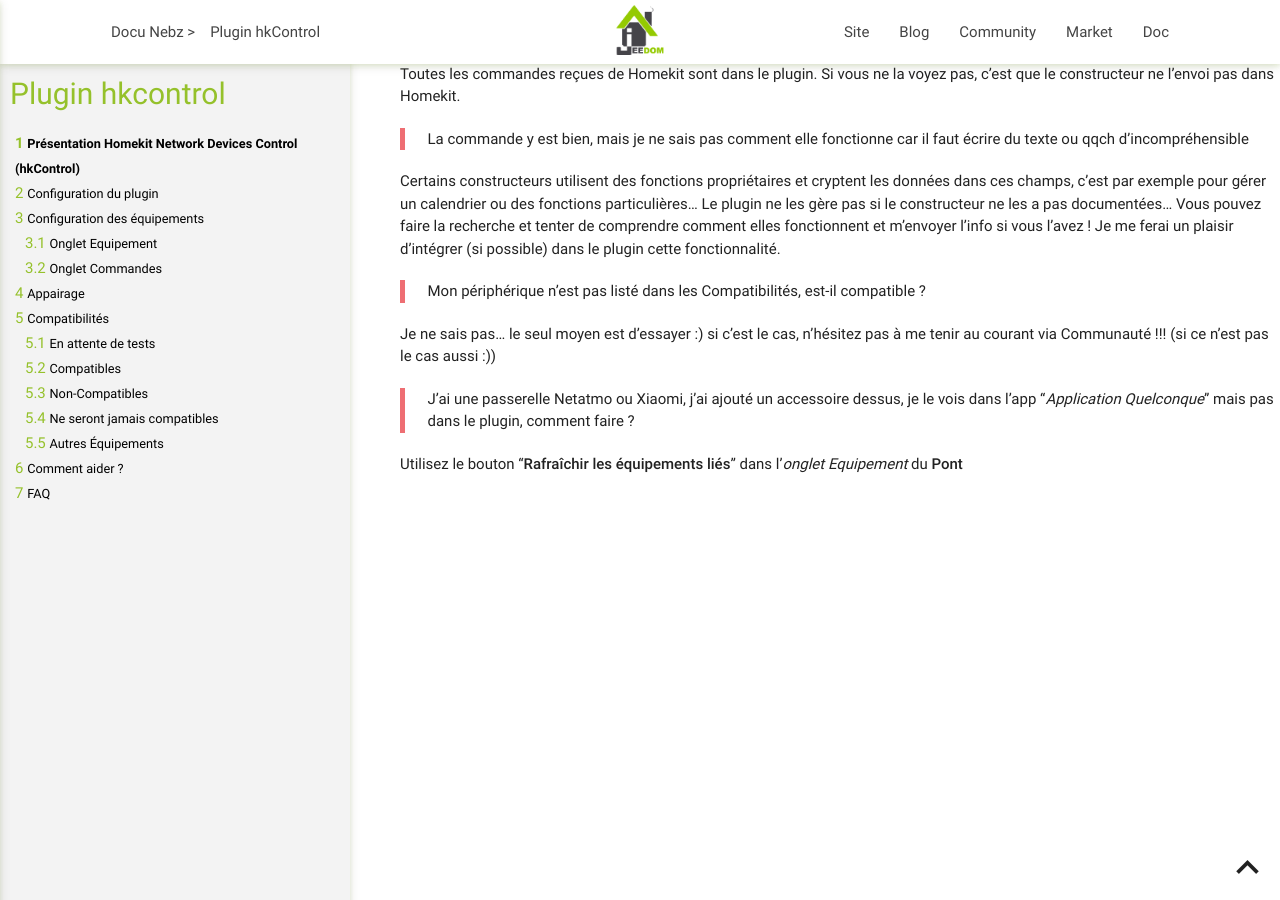
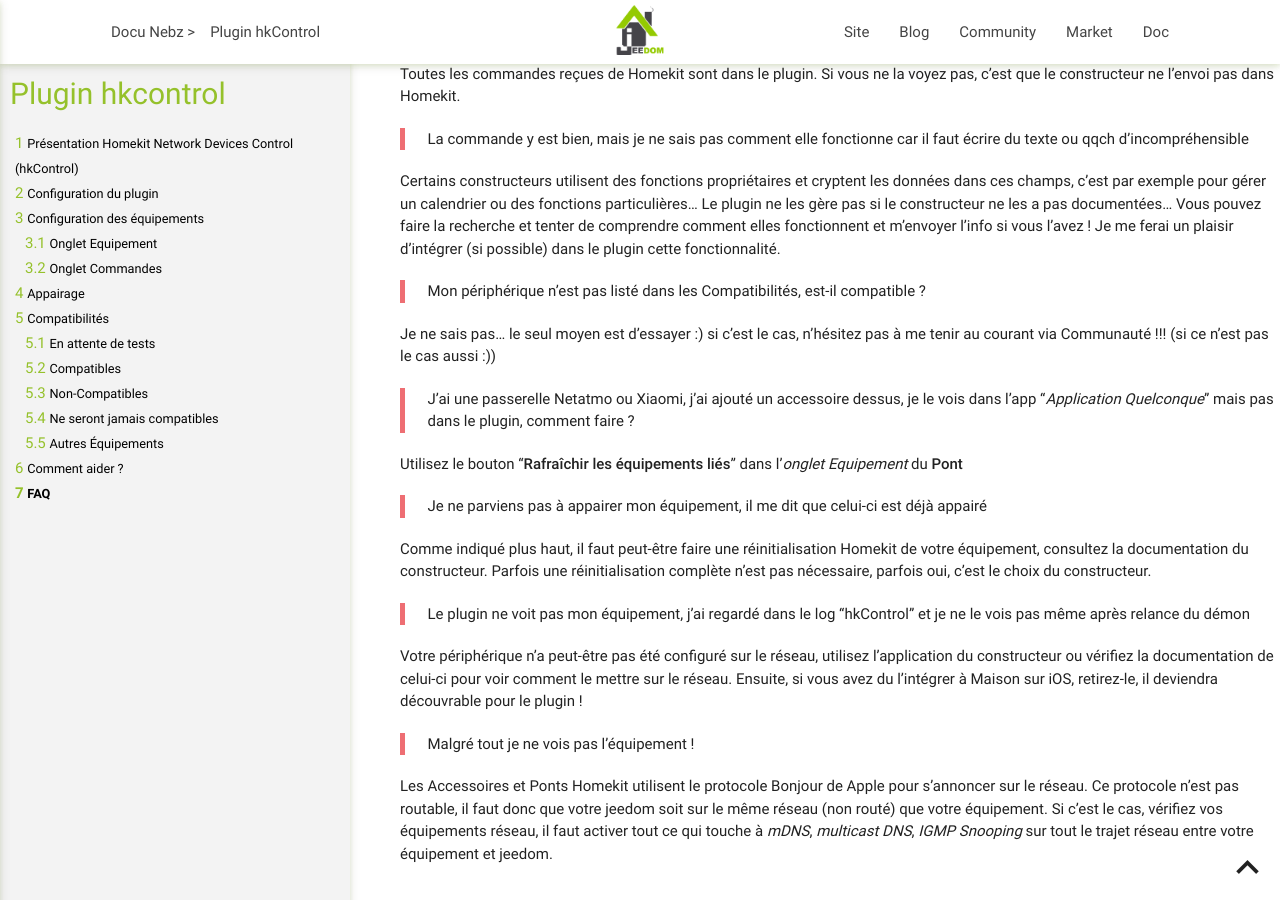
Before and after one commit to NebzHB/jeedom_docs, a Jekyll site: the page built from plugins/hkControl/fr_FR/index.md, in a window 1280 px wide and 900 px high, scrolled down 5210 px. Built offline with Jekyll 4.4.1, drawn with Linux system fonts in a browser that asks for light colours.

Commit message:
Update index.md

```diff
--- a/plugins/hkControl/fr_FR/index.md
+++ b/plugins/hkControl/fr_FR/index.md
@@ -179,3 +179,15 @@
 >J'ai une passerelle Netatmo ou Xiaomi, j'ai ajouté un accessoire dessus, je le vois dans l'app "*Application Quelconque*" mais pas dans le plugin, comment faire ?
 
 Utilisez le bouton "**Rafraîchir les équipements liés**" dans l'*onglet Equipement* du **Pont**
+
+>Je ne parviens pas à appairer mon équipement, il me dit que celui-ci est déjà appairé
+
+Comme indiqué plus haut, il faut peut-être faire une réinitialisation Homekit de votre équipement, consultez la documentation du constructeur.  Parfois une réinitialisation complète n'est pas nécessaire, parfois oui, c'est le choix du constructeur.
+
+>Le plugin ne voit pas mon équipement, j'ai regardé dans le log "hkControl" et je ne le vois pas même après relance du démon
+
+Votre périphérique n'a peut-être pas été configuré sur le réseau, utilisez l'application du constructeur ou vérifiez la documentation de celui-ci pour voir comment le mettre sur le réseau. Ensuite, si vous avez du l'intégrer à Maison sur iOS, retirez-le, il deviendra découvrable pour le plugin !
+
+>Malgré tout je ne vois pas l'équipement !
+
+Les Accessoires et Ponts Homekit utilisent le protocole Bonjour de Apple pour s'annoncer sur le réseau. Ce protocole n'est pas routable, il faut donc que votre jeedom soit sur le même réseau (non routé) que votre équipement.  Si c'est le cas, vérifiez vos équipements réseau, il faut activer tout ce qui touche à *mDNS*, *multicast DNS*, *IGMP Snooping* sur tout le trajet réseau entre votre équipement et jeedom.
```
